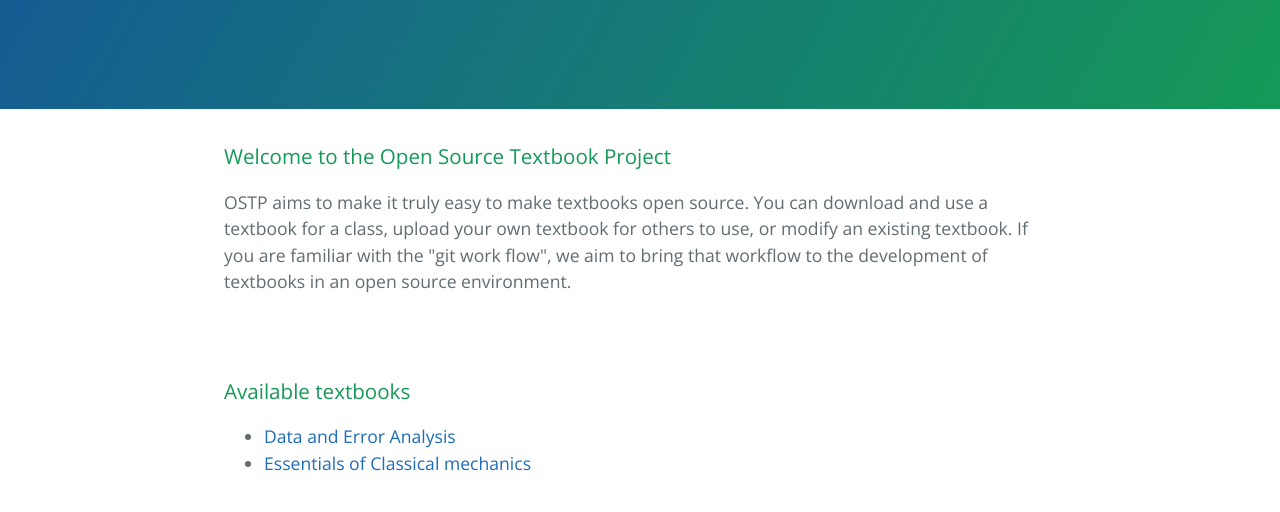
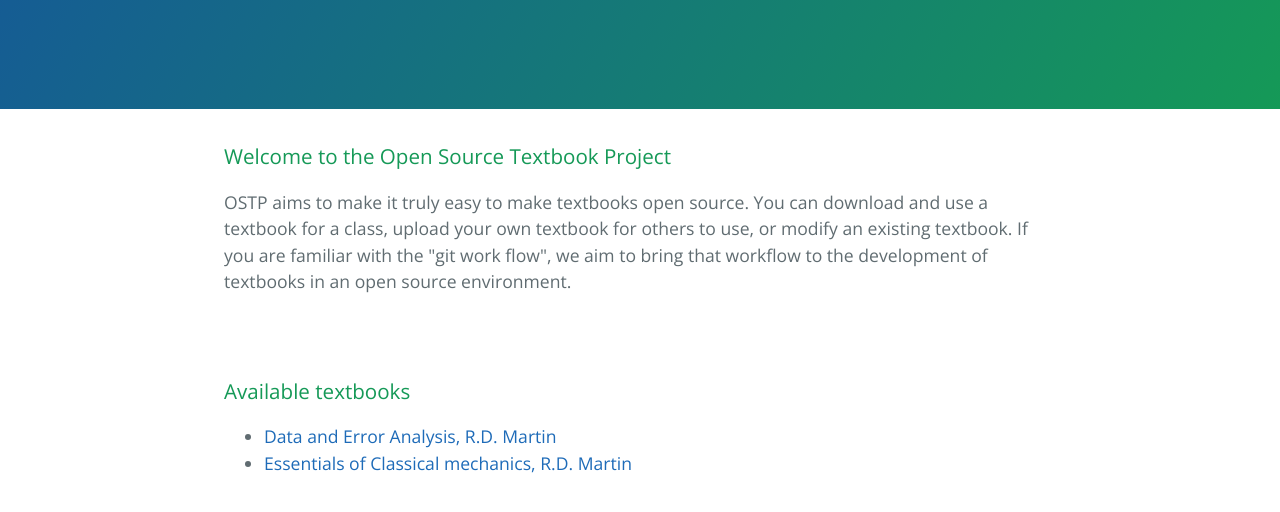
Before and after one commit to OSTP/OSTP.github.io, a plain HTML site: page index.html in a window 1280 px wide. Shown: the part 208-720 px from the top of the page. Drawn offline with nearby package versions, Linux system fonts and the light colour scheme.

Commit message:
Update index.html

```diff
--- a/index.html
+++ b/index.html
@@ -27,8 +27,8 @@
 <section class="main-content">
   <h3> Available textbooks </h3>
   <ul>
-    <li><a href="#">Data and Error Analysis</a></li>
-    <li><a href="#">Essentials of Classical mechanics</a></li>
+    <li><a href="https://github.com/OSTP/DataAndErrorAnalysis/blob/master/tex/ErrorAnalysis.pdf">Data and Error Analysis, R.D. Martin</a></li>
+    <li><a href="https://github.com/OSTP/ClassicalMechanics/blob/master/tex/ClassicalMech.pdf">Essentials of Classical mechanics, R.D. Martin</a></li>
   </ul>
     </section>
 
```
